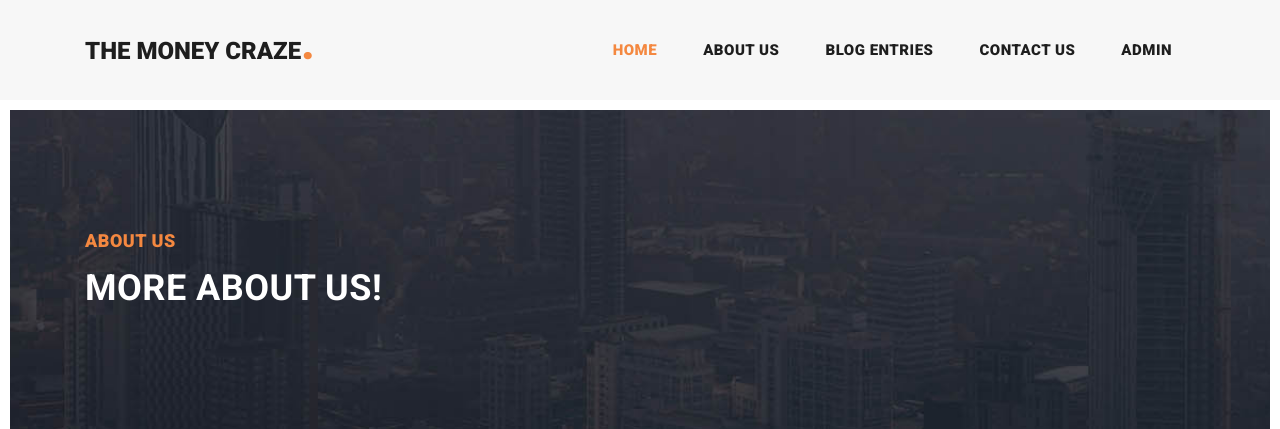
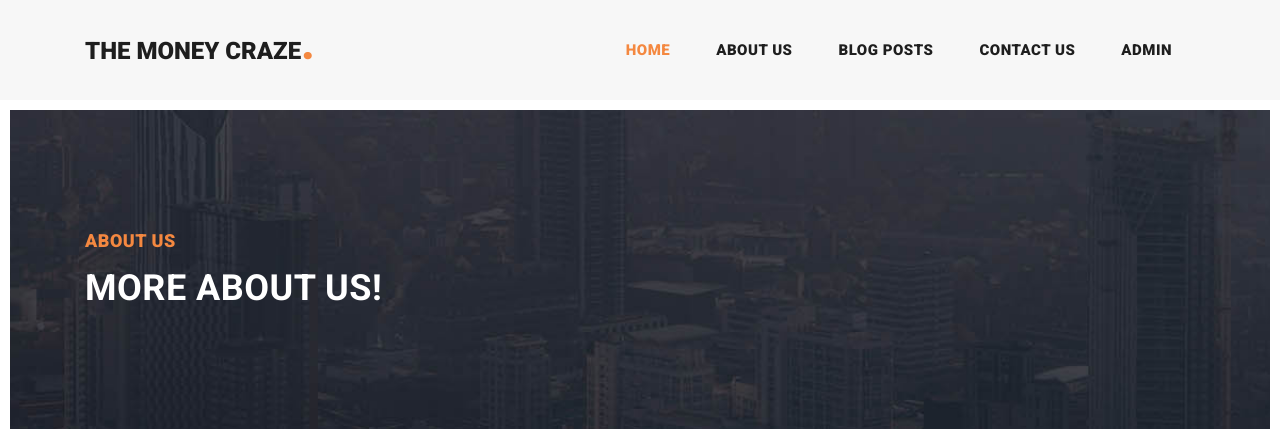
Before and after one commit to palashchamuah/i_blogs, a Django app: template templates/about.html in a window 1280 px wide. Shown: the top 429 px of the page. Run offline with Django 5.2, Linux system fonts and the light colour scheme; the template is opened without the code that fills it, so the values that code supplies are empty; some libraries are stand-ins or nearby versions.

Commit message:
update menu item
just change the menu text

```diff
--- a/templates/header.html
+++ b/templates/header.html
@@ -57,7 +57,7 @@ https://templatemo.com/tm-551-stand-blog
                 <a class="nav-link" href="{% url 'About' %}">About Us</a>
               </li>
               <li class="nav-item">
-                <a class="nav-link" href="">Blog Entries</a>
+                <a class="nav-link" href="">Blog Posts</a>
               </li>
               <li class="nav-item">
                 <a class="nav-link" href="{% url 'ContactPage' %}">Contact Us</a>
```
